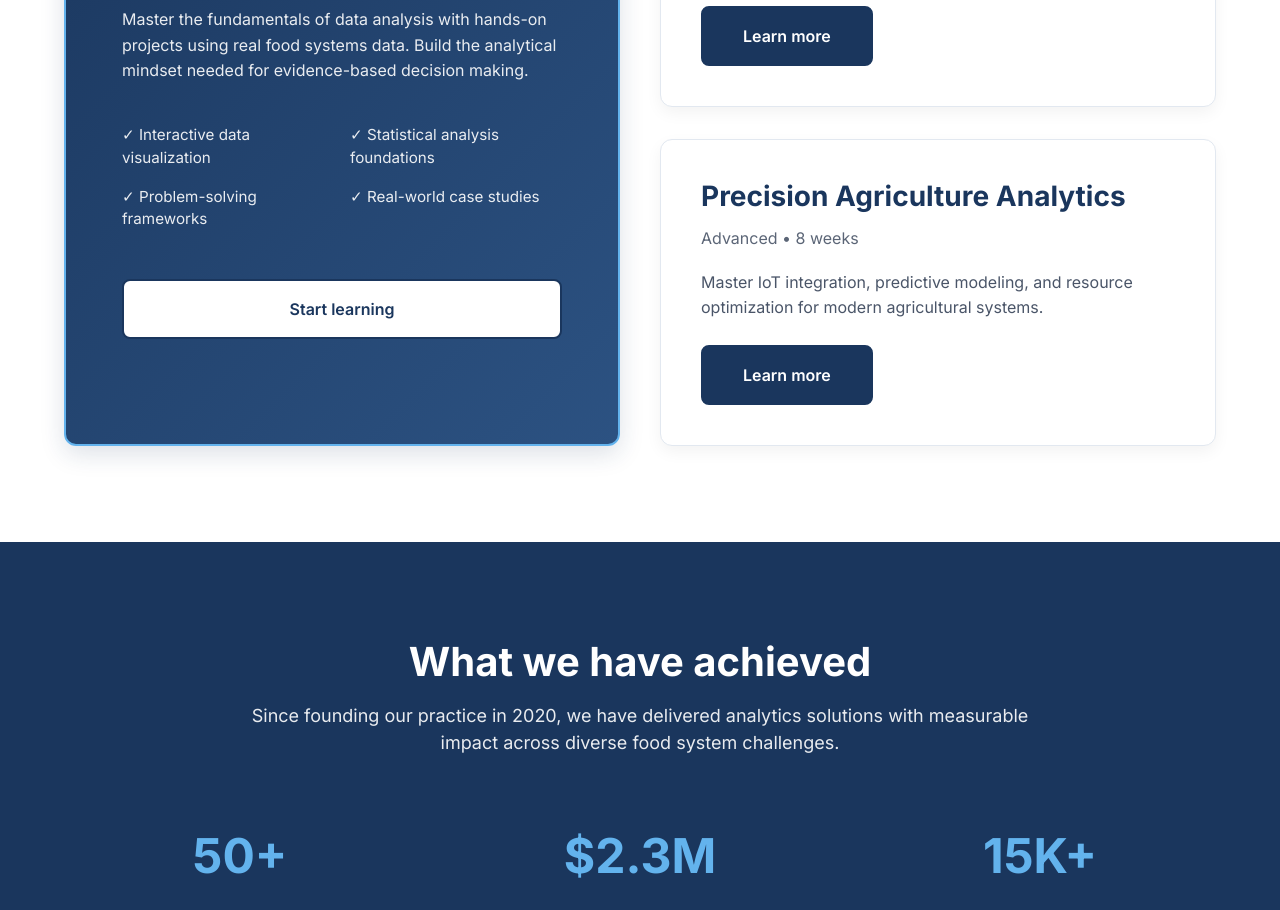
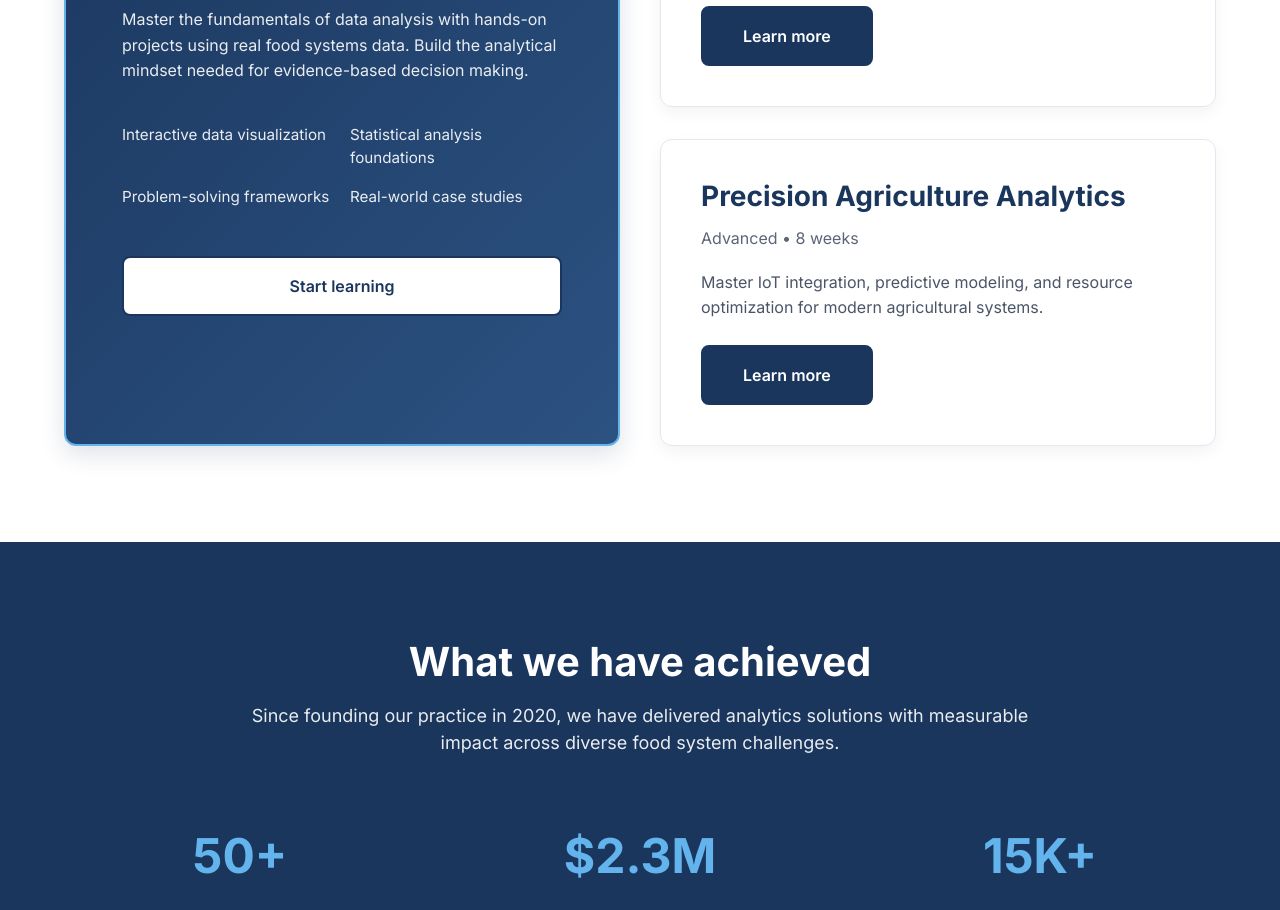
Before and after one commit to rmiyoyo/wrangla360, a Next.js app: page /what-we-do in a window 1280 px wide. Shown: the part 4300-5210 px from the top of the page. Built offline with nearby package versions, Linux system fonts and the light colour scheme.

Commit message:
Learn section checkmarks

```diff
--- a/src/app/what-we-do/page.tsx
+++ b/src/app/what-we-do/page.tsx
@@ -209,10 +209,10 @@ export default function WhatWeDo() {
                   for evidence-based decision making.
                 </p>
                 <div className="program-features">
-                  <span>✓ Interactive data visualization</span>
-                  <span>✓ Statistical analysis foundations</span>
-                  <span>✓ Problem-solving frameworks</span>
-                  <span>✓ Real-world case studies</span>
+                  <span>Interactive data visualization</span>
+                  <span>Statistical analysis foundations</span>
+                  <span>Problem-solving frameworks</span>
+                  <span>Real-world case studies</span>
                 </div>
                 <Link href="/courses/data-analyst" className="program-btn primary">
                   Start learning
```
